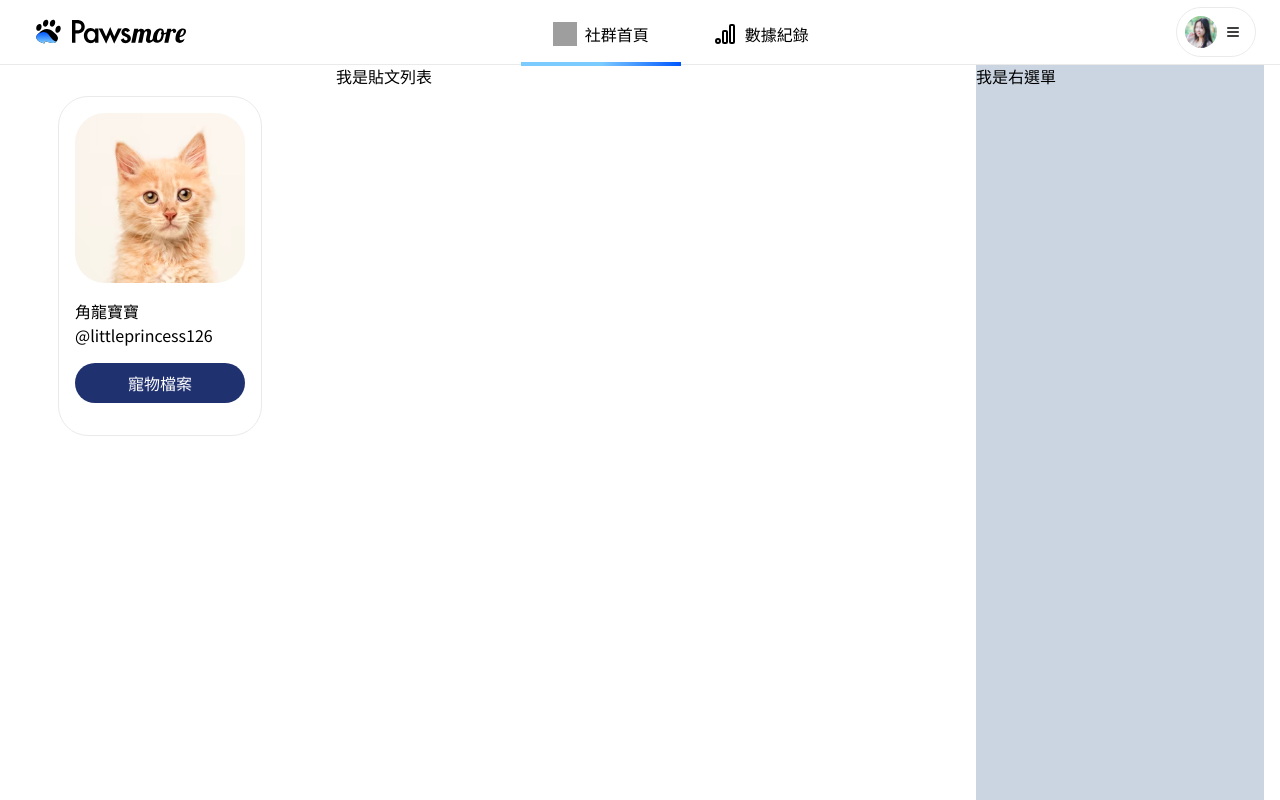
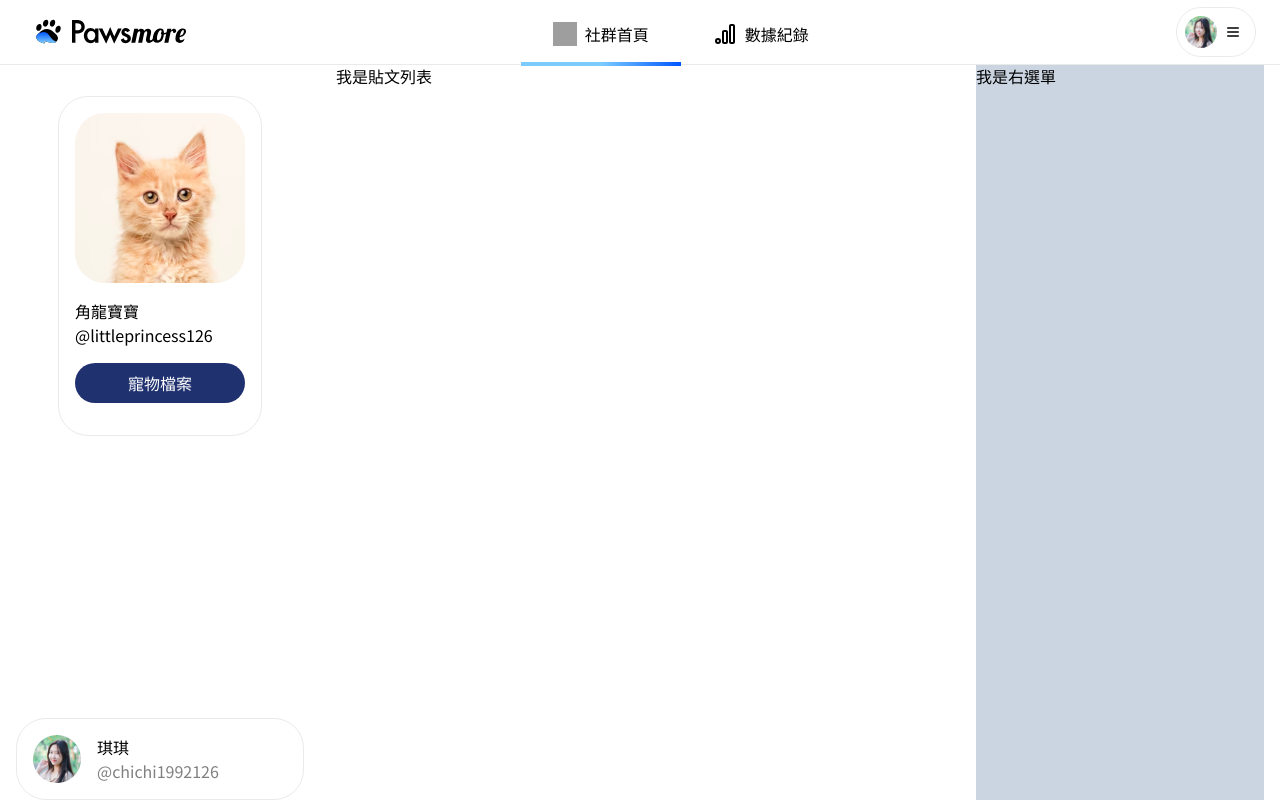
Before and after one commit to penspulse326/rocket_pawsmore, a Next.js app: page /test/social in a window 1280 px wide. Built offline with nearby package versions, Linux system fonts and the light colour scheme; grey boxes are pictures that could not be loaded.

Commit message:
style: user's profile link

```diff
--- a/src/components/SocialSideBarLeft.tsx
+++ b/src/components/SocialSideBarLeft.tsx
@@ -31,6 +31,23 @@ export default function SocialSideBarLeft() {
           </Link>
         </div>
       </div>
+      {/* 個人連結 */}
+      <Link
+        href="#"
+        className="flex gap-4 p-4 border border-stroke bg-white  rounded-[30px] duration-300 hover:bg-stroke"
+      >
+        <Image
+          src="/test/user-chichi.png"
+          width={48}
+          height={48}
+          alt="user"
+          className="rounded-[50%]"
+        />
+        <div>
+          <p>琪琪</p>
+          <p className="text-note">@chichi1992126</p>
+        </div>
+      </Link>
     </aside>
   );
 }
```
